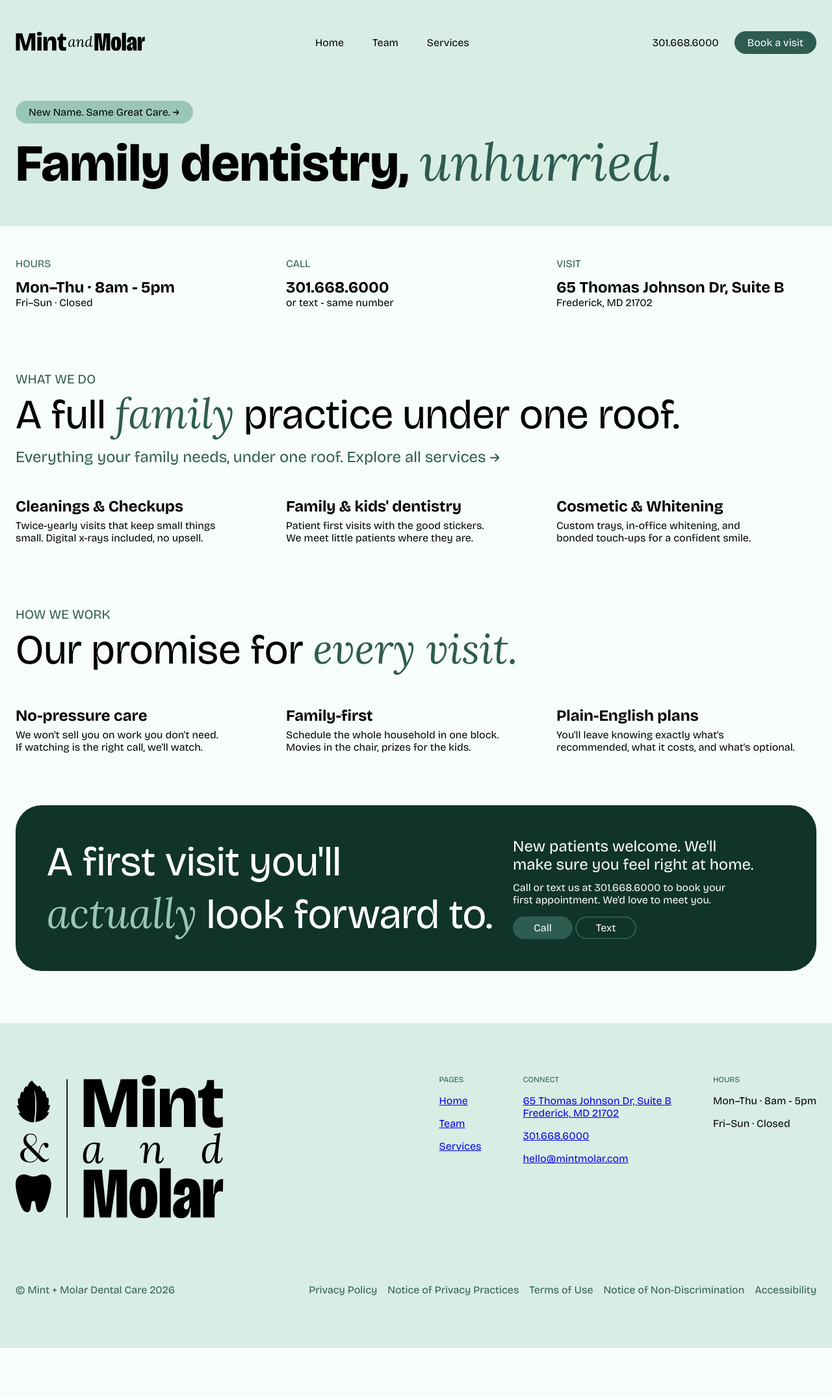
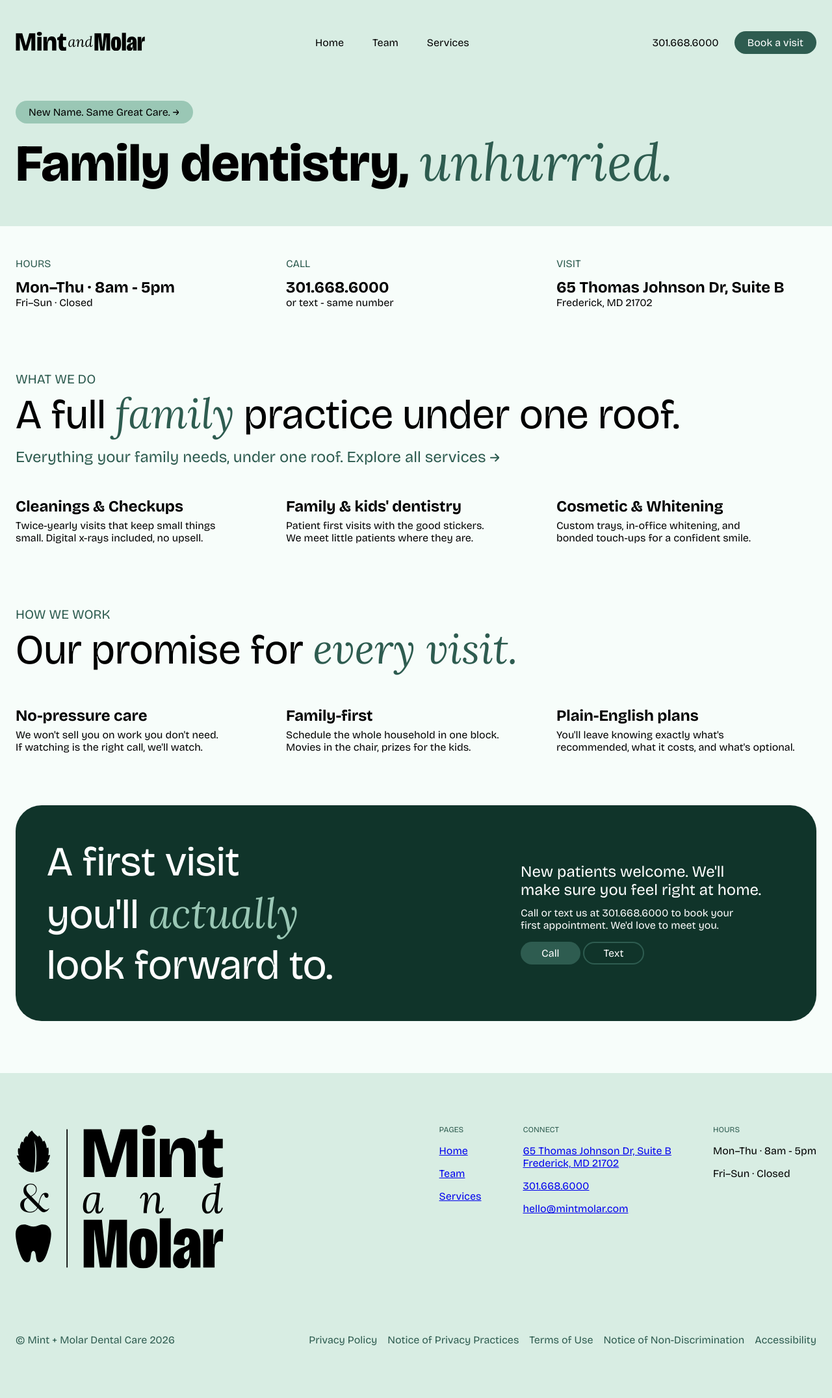
Before and after one commit to naher94/mintmolar.com, a Jekyll site: the page built from index.html, in a window 1280 px wide. Shown: the whole page at 65% size. Built offline with Jekyll 4.4.1, drawn with Linux system fonts in a browser that asks for light colours; before the commit the page ends 2074 px from its top, so only the background shows below that.

Commit message:
Update _cta.scss

```diff
--- a/_sass/_cta.scss
+++ b/_sass/_cta.scss
@@ -10,6 +10,7 @@
     color: var(--color-white);
     @include scaffold.breakpoint(md) {
       padding: 3rem;
+      gap: 3em;
     }
 
     h2{
@@ -41,8 +42,19 @@
       }
       .action-bar{
         margin-block-start: 1em;
+        display: flex;
+        gap: 0.5em;
+        @include scaffold.breakpoint(md) {
+          display: block;
+          gap: 0;
+        }
         a{
           display: inline-block;
+          text-align: center;
+          width: 50%;
+          @include scaffold.breakpoint(md) {
+            width: auto;
+          }
           padding: 0.5rem 2rem;
           color: inherit;
           text-decoration: none;
```
